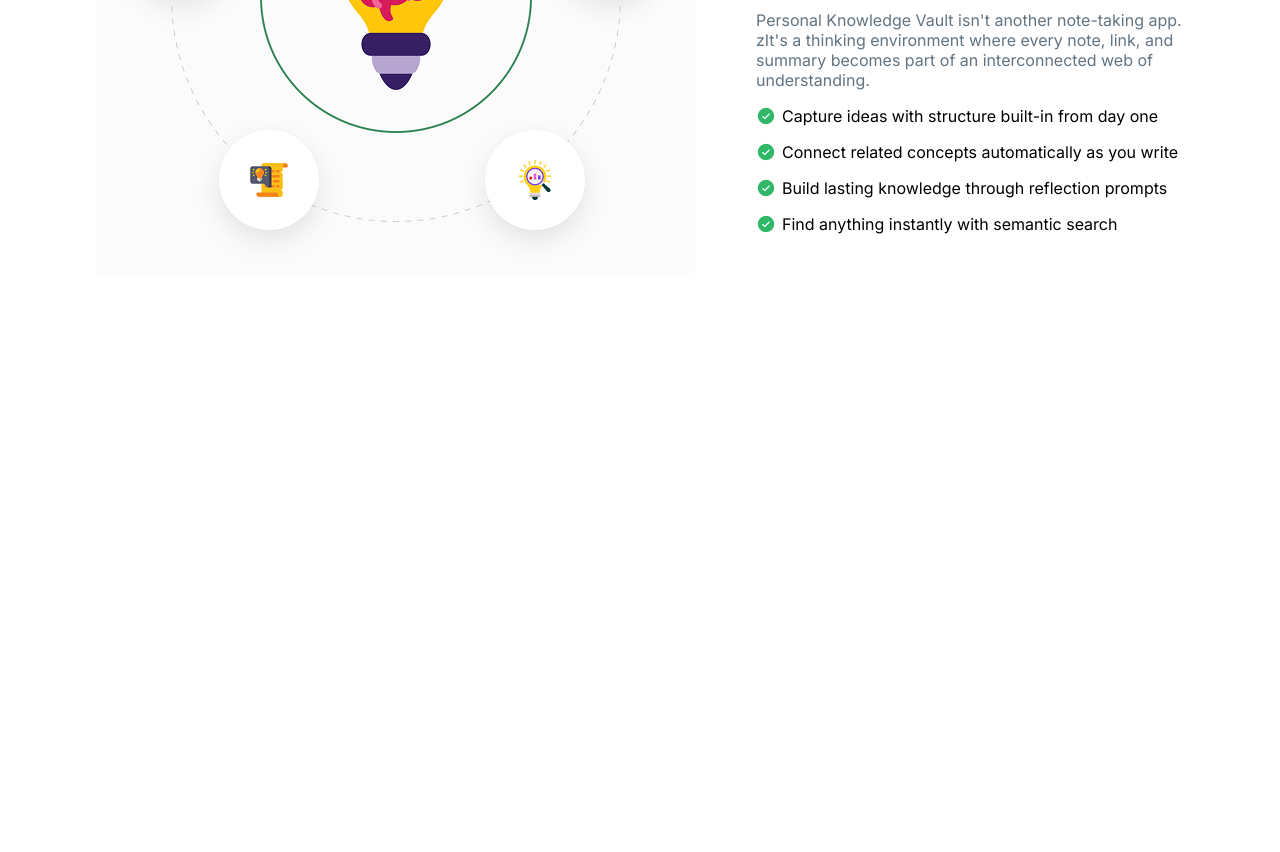
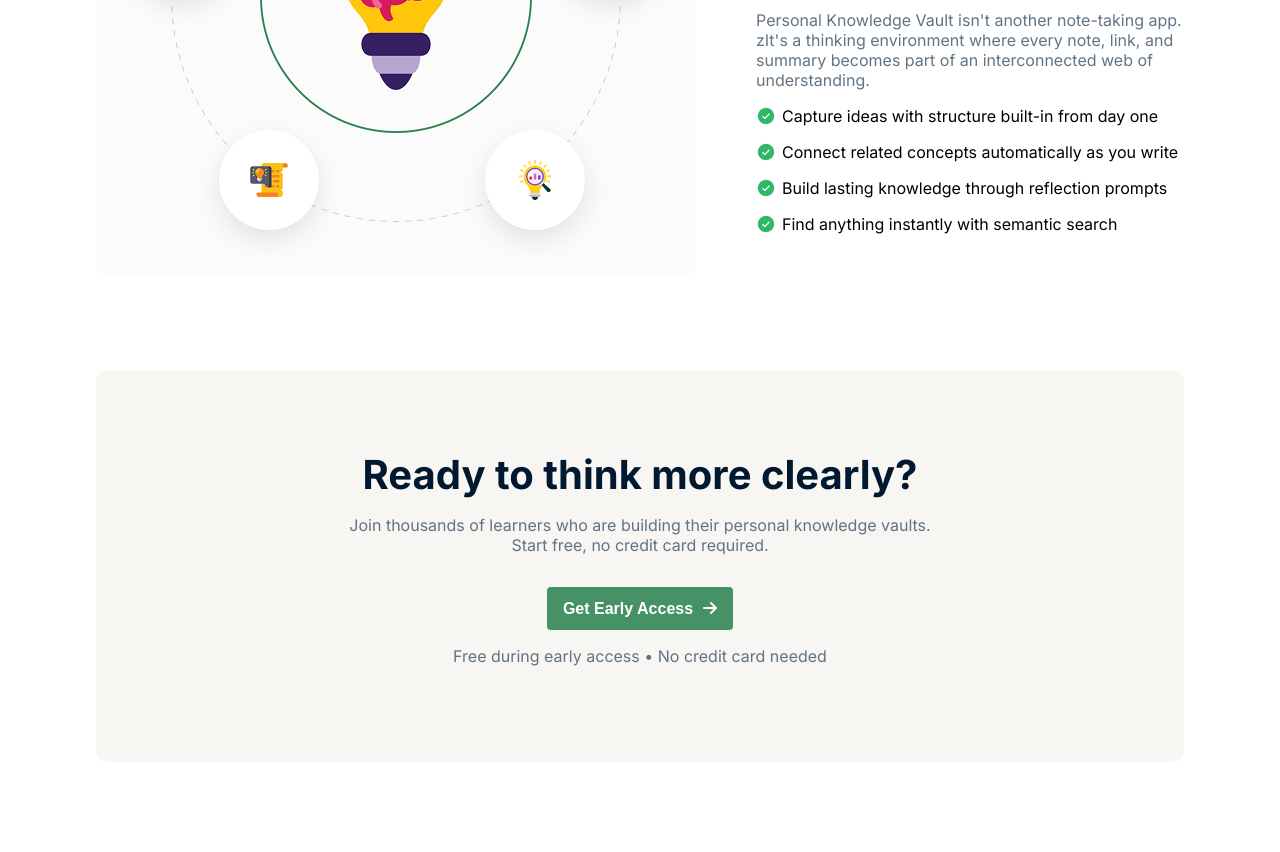
Before and after one commit to karim-ullah/A01-Knowledge-Vault, a plain HTML site: page index.html in a window 1280 px wide. Shown: the part 1638-2490 px from the top of the page. Before the commit the page ends 1918 px from the top, so only its background shows below. Drawn offline with Linux system fonts and the light colour scheme.

Commit message:
added early access section

```diff
--- a/index.html
+++ b/index.html
@@ -104,5 +104,16 @@
     </section>
 
     <!-- brain-section-close -->
+
+    <!-- early-access-section-start -->
+     <section class="early-access-section">
+        <div class="container early-access-container">
+            <h2>Ready to think more clearly?</h2>
+            <p>Join thousands of learners who are building their personal knowledge vaults. <br> Start free, no credit card required.</p>
+            <button class="primary-btn">Get Early Access<i class="fa-solid fa-arrow-right"></i></button>
+            <p>Free during early access • No credit card needed</p>
+        </div>
+     </section>
+    <!-- early-access-section-close -->
 </body>
 </html>
--- a/style.css
+++ b/style.css
@@ -227,3 +227,26 @@ ul{
 .brain-content h2,h4,p{
     margin-bottom: 16px;
 }
+
+
+    /* for-early-access */
+
+.early-access-section{
+    padding: 90px 0;
+}
+.early-access-container{
+    display: flex;
+    flex-direction: column;
+    justify-content: center;
+    align-items: center;
+    gap: 16px;
+
+    background-color: #F7F6F2;
+    border-radius: 12px;
+    padding: 80px 40px;
+    text-align: center;
+}
+
+.early-access-container h2{
+    font-size: 40px;
+}
```
